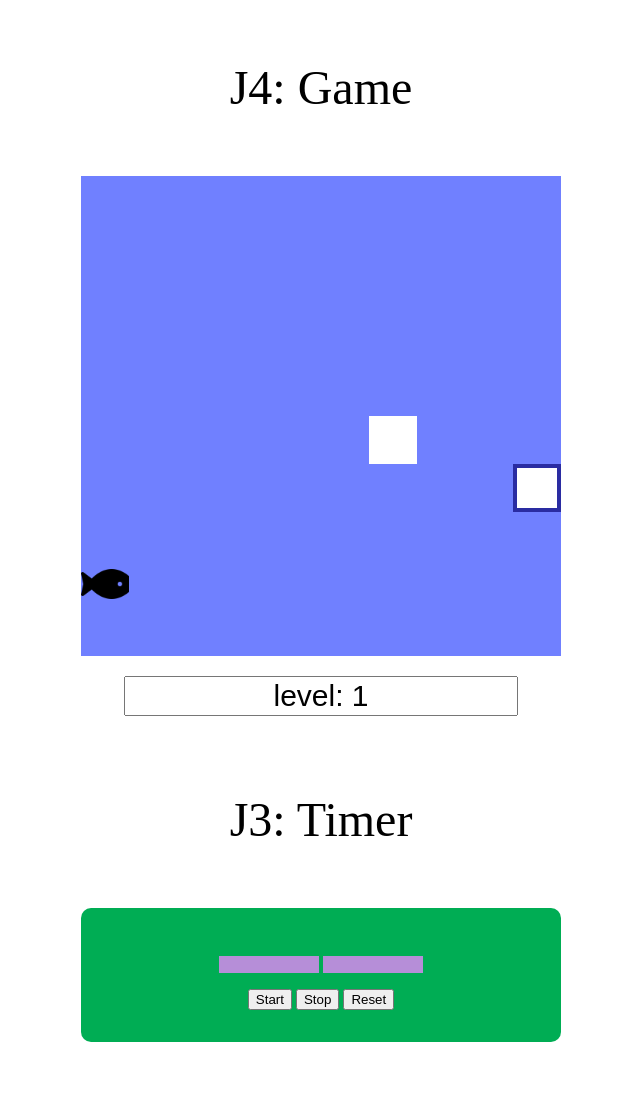
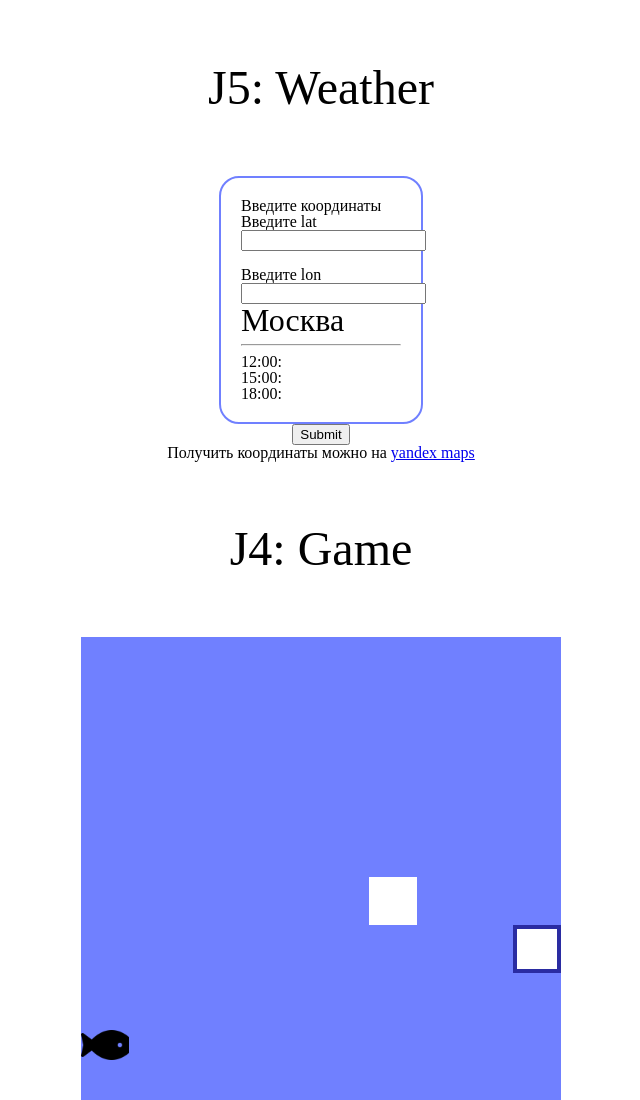
Before and after one commit to conho-web/stage-2, a website built with webpack: page index.html in a window 1280 px wide. Shown: the top 1100 px of the page, without its empty margins (319-959 px from the left). Built offline with nearby package versions, Linux system fonts and the light colour scheme; no server answers.

Commit message:
J-5: add weather api

```diff
--- a/index.html
+++ b/index.html
@@ -9,6 +9,41 @@
 
 <body>
   <main>
+    <section class="weather">
+      <h2 class="title">J5: Weather</h2>
+
+      <form action="/" method="get" id="form1">
+        <div class="weather__wrapper">
+          <h2>Введите координаты</h2>
+          <label for="lat">Введите lat</label>
+          <input type="text" id="lat" name="lat"><br><br>
+          <label for="lon">Введите lon</label>
+          <input type="text" id="lon" name="lon">
+
+          <h2 class="weather__city">Москва</h2>
+          <hr>
+
+          <div class="weather__block">
+            <p class="weather__time">12:00: </p>
+            <p class="weather__numbers"></p>
+          </div>
+
+          <div class="weather__block">
+            <p class="weather__time">15:00: </p>
+            <p class="weather__numbers"></p>
+          </div>
+
+          <div class="weather__block">
+            <p class="weather__time">18:00: </p>
+            <p class="weather__numbers"></p>
+          </div>
+        </div>
+      </form>
+
+      <button type="submit" form="form1" value="Submit">Submit</button>
+      <p>Получить координаты можно на <a href="https://yandex.com/maps" target="_blank">yandex maps</a></p>
+    </section>
+
     <section class="labyrinth" id="labyrinth">
       <h2 class="title">J4: Game</h2>
     </section>
--- a/package.json
+++ b/package.json
@@ -32,6 +32,7 @@
     "webpack-dev-server": "^4.9.3"
   },
   "dependencies": {
-    "autoprefixer": "10.4.5"
+    "autoprefixer": "10.4.5",
+    "openweather-apis": "^4.4.2"
   }
 }
--- /dev/null
+++ b/src/js/j-5.js
@@ -0,0 +1,14 @@
+let weatherNumbers = document.querySelectorAll(".weather__numbers");
+let weatherCity = document.querySelector(".weather__city");
+
+let api = 'http://api.openweathermap.org/data/2.5/forecast' + document.location.search + '&appid=907d92955087a69e874b41d207816588';
+
+fetch(api)
+  .then(function (resp) { return resp.json() })
+  .then(function (data) {
+    console.log(data)
+    weatherCity.innerHTML = data.city.name;
+    weatherNumbers[0].innerHTML = Math.round((data.list[0].main.temp - 273)) + "&deg;";
+    weatherNumbers[1].innerHTML = Math.round((data.list[1].main.temp - 273)) + "&deg;";
+    weatherNumbers[2].innerHTML = Math.round((data.list[2].main.temp - 273)) + "&deg;";
+  })
--- a/src/js/main.js
+++ b/src/js/main.js
@@ -2,7 +2,8 @@
 import "./j-1.js";
 import "./j-2.js";
 import "./j-3.js";
-import "./j-4.js"
+import "./j-4.js";
+import "./j-5.js";
 
 // html
 import "/index.html";
--- /dev/null
+++ b/src/scss/j-5.scss
@@ -0,0 +1,25 @@
+.weather {
+  display: flex;
+  flex-direction: column;
+  align-items: center;
+}
+
+.weather__wrapper {
+  max-width: 10rem;
+  width: 100%;
+  border: 2px solid $blue;
+  border-radius: 20px;
+  padding: 20px;
+}
+
+.weather__city {
+  font-size: 2rem;
+}
+
+.weather__block {
+  display: flex;
+}
+
+.weather__time {
+  margin: 0 1rem 0 0;
+}
--- a/src/scss/style.scss
+++ b/src/scss/style.scss
@@ -20,3 +20,4 @@ html {
 @import "./j-2.scss";
 @import "./j-3.scss";
 @import "./j-4.scss";
+@import "./j-5.scss";
```
Also changed, not shown: 1 other file.
